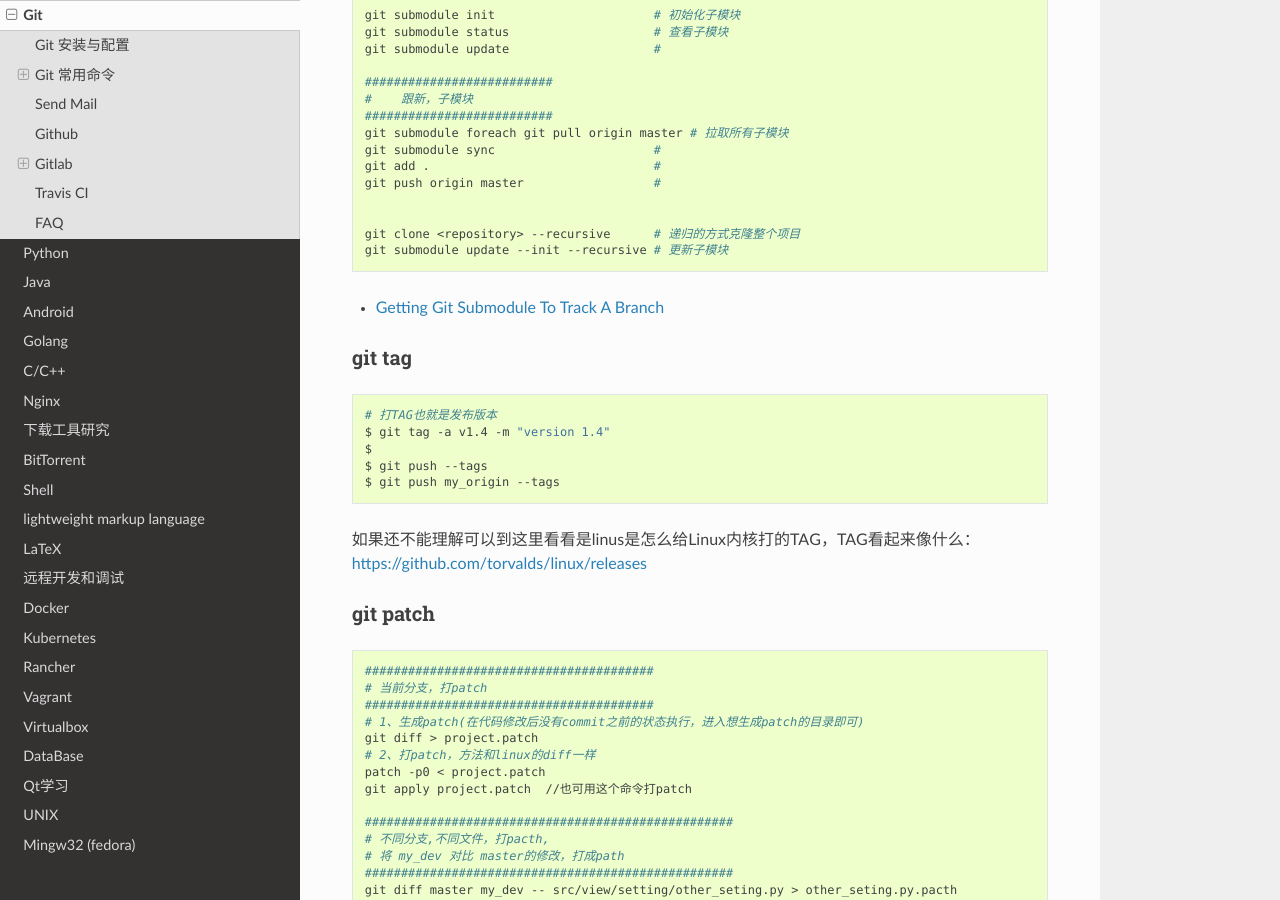
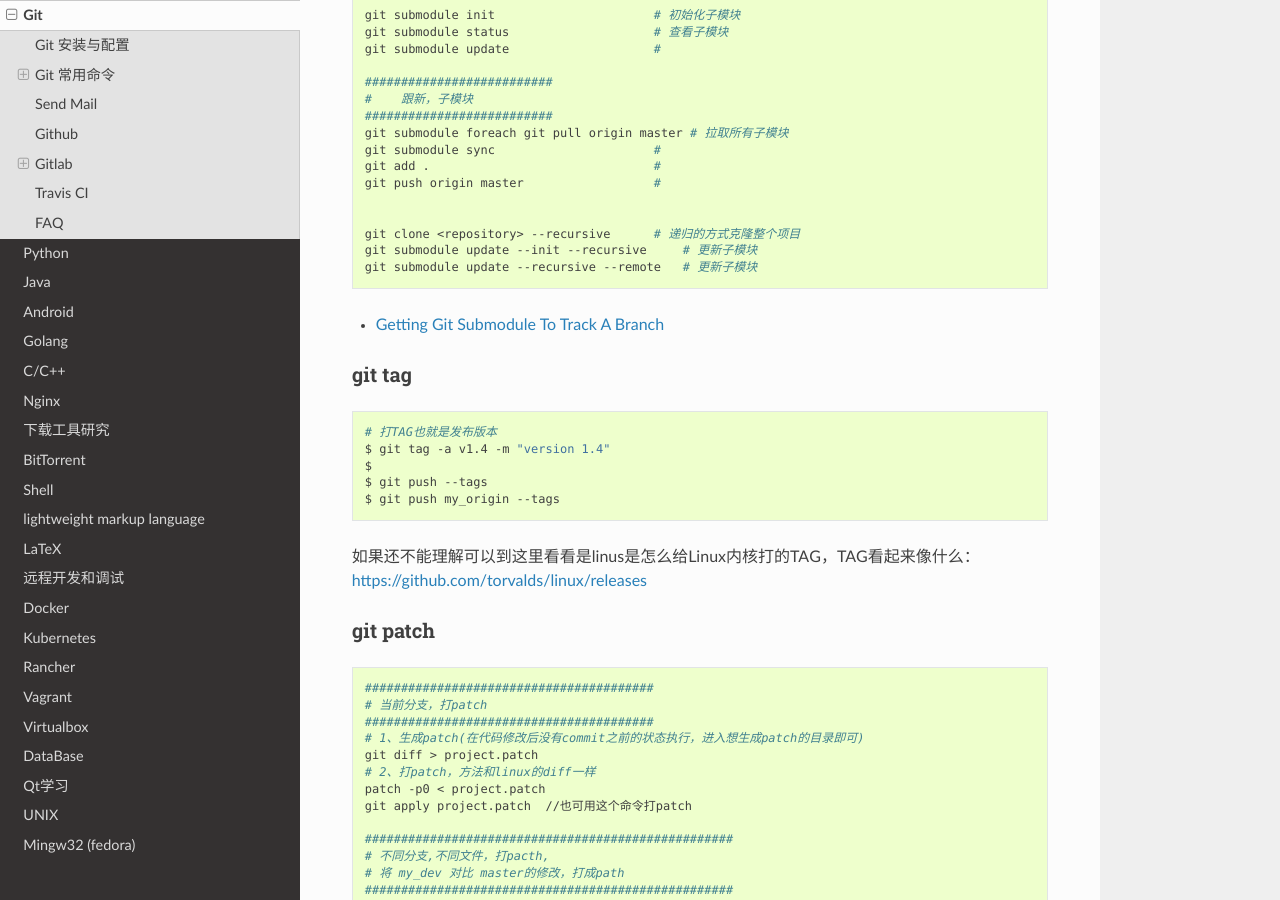
Before and after one commit to my-rds-store/my_space, a Sphinx documentation site: the page built from source/git/index.rst, in a window 1280 px wide and 900 px high, scrolled down 2757 px. Built offline with Sphinx 7.4.7 and the Read the Docs theme 2.0.0, drawn with Linux system fonts in a browser that asks for light colours.

Commit message:
Update index.rst

```diff
--- a/source/git/index.rst
+++ b/source/git/index.rst
@@ -154,7 +154,8 @@ git submodule
 
 
     git clone <repository> --recursive      # 递归的方式克隆整个项目
-    git submodule update --init --recursive # 更新子模块
+    git submodule update --init --recursive     # 更新子模块
+    git submodule update --recursive --remote   # 更新子模块
 
 * `Getting Git Submodule To Track A Branch <https://www.activestate.com/blog/getting-git-submodule-track-branch/>`_
 
```
